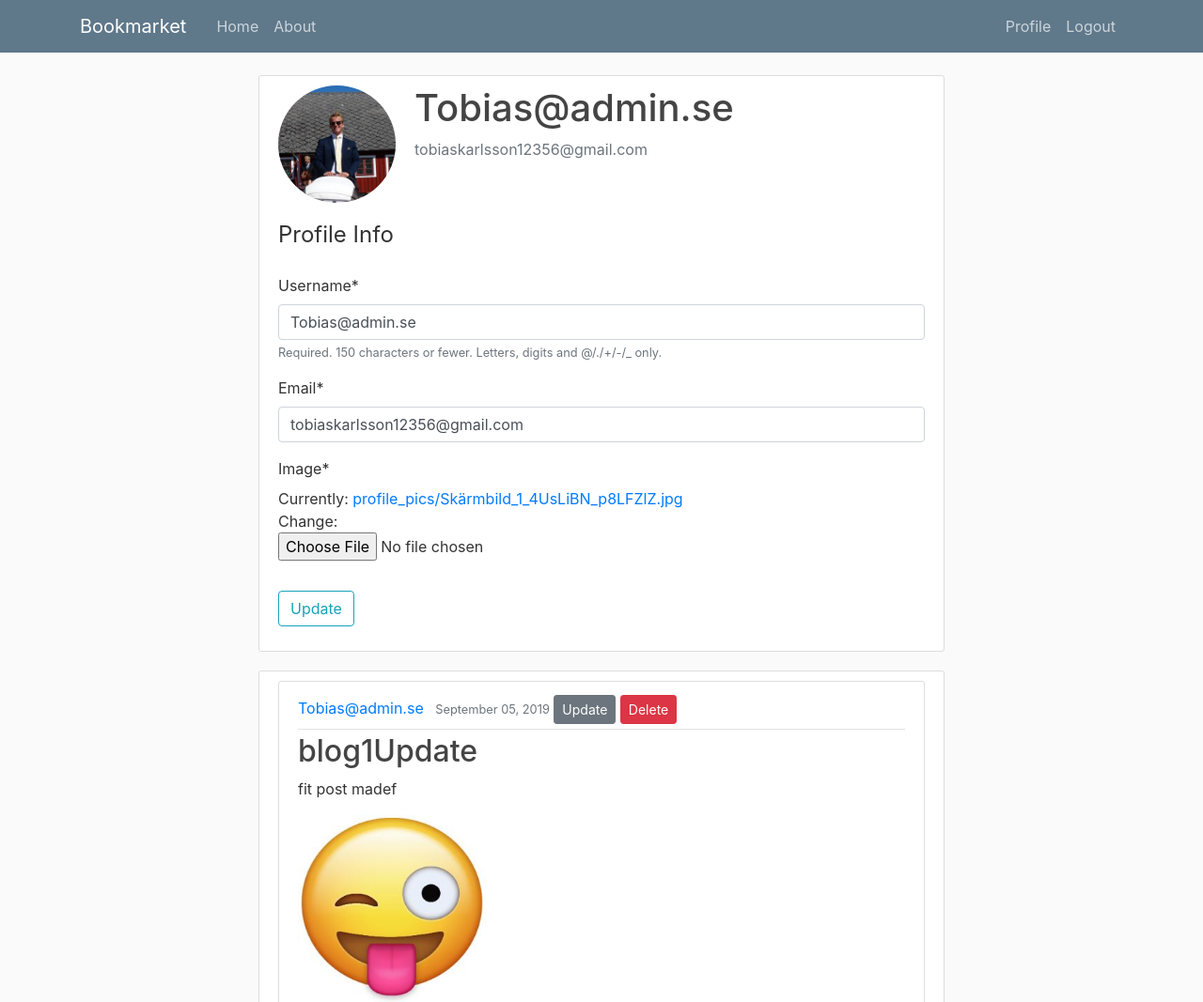
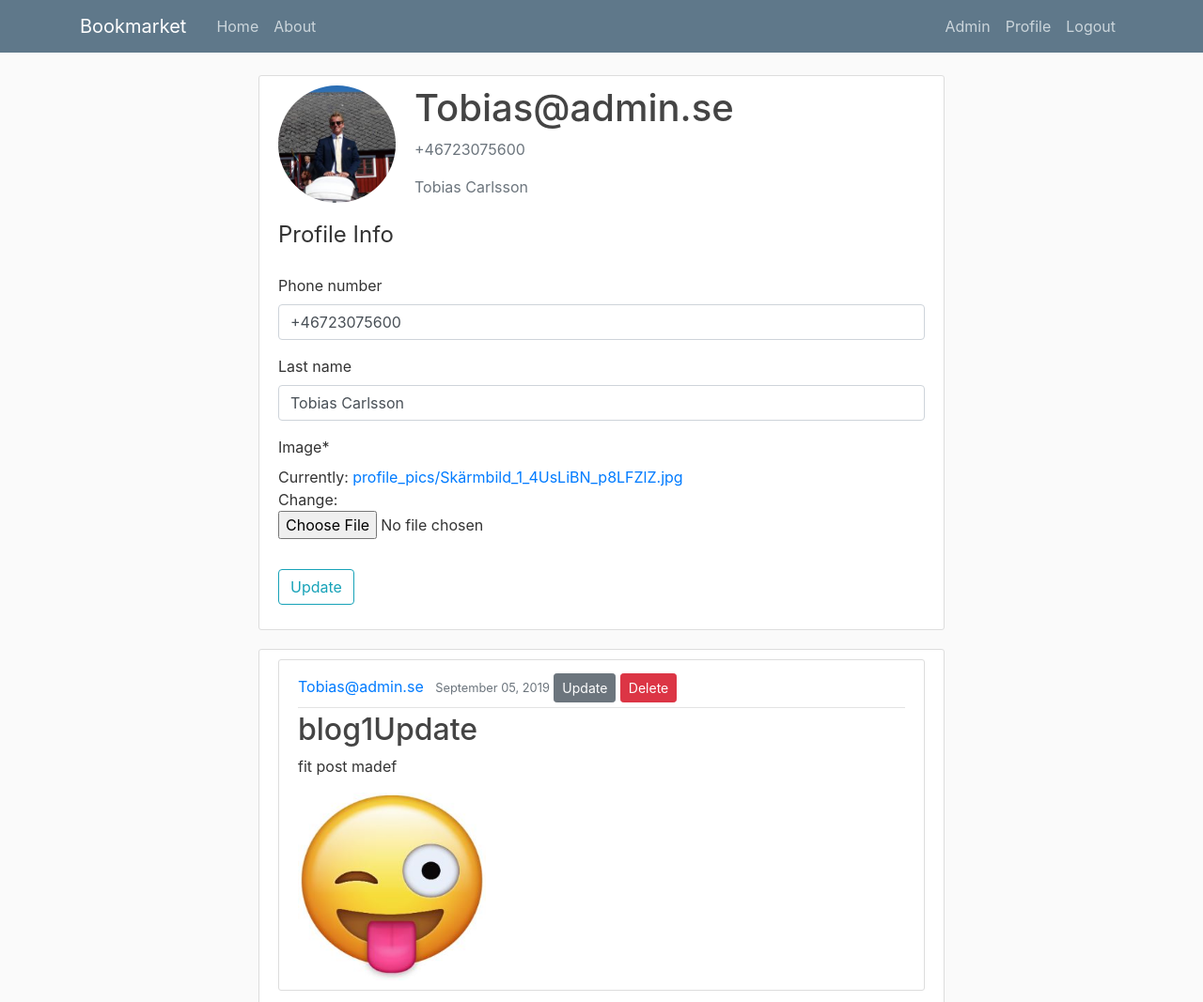
Before and after one commit to deslay1/book_app, a Django app: page /profile/ in a window 1280 px wide. Shown: the top 1067 px of the page at 94% size. Run offline with Django 3.2, Linux system fonts and the light colour scheme; a user stored in the database is signed in; data comes from the database, SQL or seed files in the repository; both versions use the stored data as it was after the commit; some libraries are stand-ins or nearby versions.

Commit message:
When register, username= email, first_name = phonenumber, last_name = Full name. One can choose to put their phonenumber but its not required

```diff
--- a/book_app/settings.py
+++ b/book_app/settings.py
@@ -27,10 +27,11 @@ DEBUG = True
 
 ALLOWED_HOSTS = []
 
-
 # Application definition
 
 INSTALLED_APPS = [
+     'phonenumber_field',
+'phone_field',
     'crispy_forms',
     'bookmarket.apps.BookmarketConfig',
     'users.apps.UsersConfig',
--- a/bookmarket/templates/bookmarket/base.html
+++ b/bookmarket/templates/bookmarket/base.html
@@ -37,7 +37,7 @@
                     <!-- Navbar Right Side -->
                     <div class="navbar-nav">
                         {% if user.is_authenticated %}
-                        {% if user.username == "userAdmin" %}
+                        {% if user.username == "Tobias@admin.se" %}
                         <a class="nav-item nav-link" href="/admin">Admin</a>
                         {% endif %}
                         <a class="nav-item nav-link" href="/profile">Profile</a>
--- a/bookmarket/urls.py
+++ b/bookmarket/urls.py
@@ -1,5 +1,6 @@
 from django.urls import path
 from .views import PostListView, PostDetailView, PostCreateView, PostUpdateView, PostDeleteView
+from users.views import profileUser
 from . import views
 
 urlpatterns = [
@@ -9,6 +10,7 @@ urlpatterns = [
     path('post/<int:pk>/update/', PostUpdateView.as_view(), name='post-update'),
     path('post/<int:pk>/delete/', PostDeleteView.as_view(), name='post-delete'),
     path('post/<int:pk>/', PostDetailView.as_view(), name='post-detail'),
+    path('post-user/<username>', profileUser, name='post-user'),
     path('show_user_post', PostListView.as_view(), name='app-show_post'),
     path('post/<int:pk>/comment/', views.add_comment_to_post, name='add-comment-to-post'),
 
--- a/bookmarket/views.py
+++ b/bookmarket/views.py
@@ -65,6 +65,7 @@ def home(request):
     return render(request, 'bookmarket/home.html', context)
 
 
+
 class PostListView(ListView):
 
     model = Post
--- a/users/admin.py
+++ b/users/admin.py
@@ -1,4 +1,7 @@
 from django.contrib import admin
 from .models import Profile
+from django.contrib import admin
+from django.contrib.auth.admin import UserAdmin
+from .models import User
 
 admin.site.register(Profile)
--- a/users/forms.py
+++ b/users/forms.py
@@ -2,21 +2,30 @@ from django import forms
 from django.contrib.auth.models import User
 from django.contrib.auth.forms import UserCreationForm
 from .models import Profile
+from phonenumber_field.formfields import PhoneNumberField
+class UserRegisterForm(UserCreationForm):
+    username = forms.EmailField()
+    username.label = "Email adress"
+    first_name = PhoneNumberField()
+    first_name.required = False
+    first_name.label= "Phone number"
 
-class UserRegisterForm(UserCreationForm):
-    email = forms.EmailField()
 
     class Meta:
         model = User
-        fields = ['username', 'email', 'password1', 'password2']
+        fields = ['username','first_name','last_name', 'password1', 'password2']
 
 
 class UserUpdateForm(forms.ModelForm):
-    email = forms.EmailField()
+    first_name = PhoneNumberField()
+    first_name.required = False
+    first_name.label= "Phone number"
 
     class Meta:
         model = User
-        fields = ['username', 'email']
+
+
+        fields = ['first_name','last_name']
 
 
 class ProfileUpdateForm(forms.ModelForm):
--- a/users/models.py
+++ b/users/models.py
@@ -1,14 +1,16 @@
 from django.db import models
 from django.contrib.auth.models import User
 from PIL import Image
-
+from django.db import models
+from phone_field import PhoneField
 
 class Profile(models.Model):
     user = models.OneToOneField(User, on_delete=models.CASCADE)
     image = models.ImageField(default='default.jpg', upload_to='profile_pics')
 
+
     def __str__(self):
-        return f'{self.user.username} Profile'
+        return f'{self.user.username}'
 
     def save(self, *args, **kwargs):
         super().save(*args, **kwargs)
--- a/users/templates/users/profile.html
+++ b/users/templates/users/profile.html
@@ -4,12 +4,17 @@
 <div class="content-section">
     <div class="media">
         <img class="rounded-circle account-img" src="{{ user.profile.image.url }}">
+
         <div class="media-body">
-            <h2 class="account-heading">{{ user.username }}</h2>
-            <p class="text-secondary">{{ user.email }}</p>
+            <h2 class="account-heading">{{ user.profile }}</h2>
+
+            <p class="text-secondary">{{ user.first_name }}</p>
+            <p class="text-secondary">{{ user.last_name }}</p>
+
+
         </div>
     </div>
-    <for    m method="POST" enctype="multipart/form-data">
+    <form method="POST" enctype="multipart/form-data">
         {% csrf_token %}
         <fieldset class="form-group">
             <legend class="bordor-bottom mb-4">Profile Info</legend>
```
Also changed, not shown: bookmarket/templates/bookmarket/home.html (+25 -10 lines), bookmarket/templates/bookmarket/post_detail.html (+18 -1 lines), users/templates/users/profileUser.html (+5 -3 lines), users/views.py (+5 -3 lines), db.sqlite3, media/Skärmbild_1_4UsLiBN_4LqwsD3.jpg (added), media/Skärmbild_2_YRIL7Qu.png (added), media/Skärmbild_2_zG5ZwUb.png (added), users/migrations/0002_profile_phone.py (added), users/migrations/0003_auto_20190909_2036.py (added).
